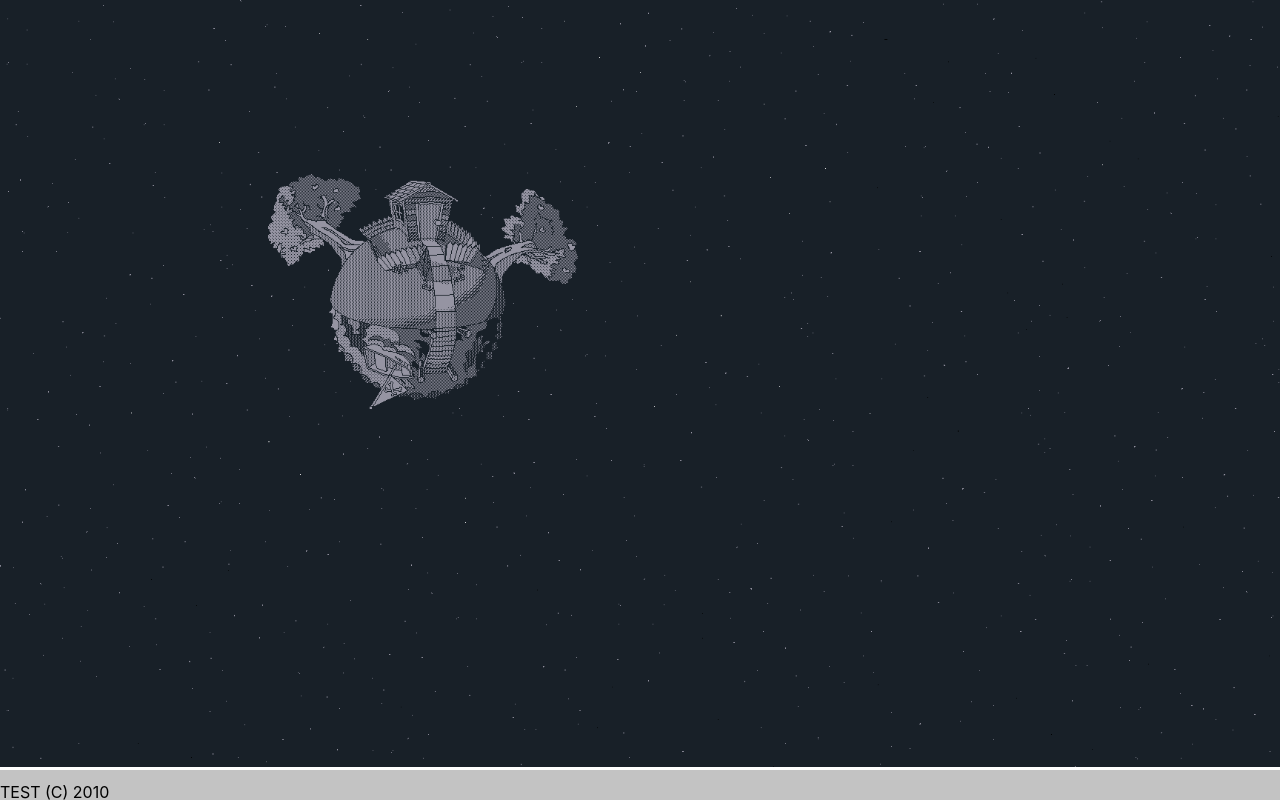
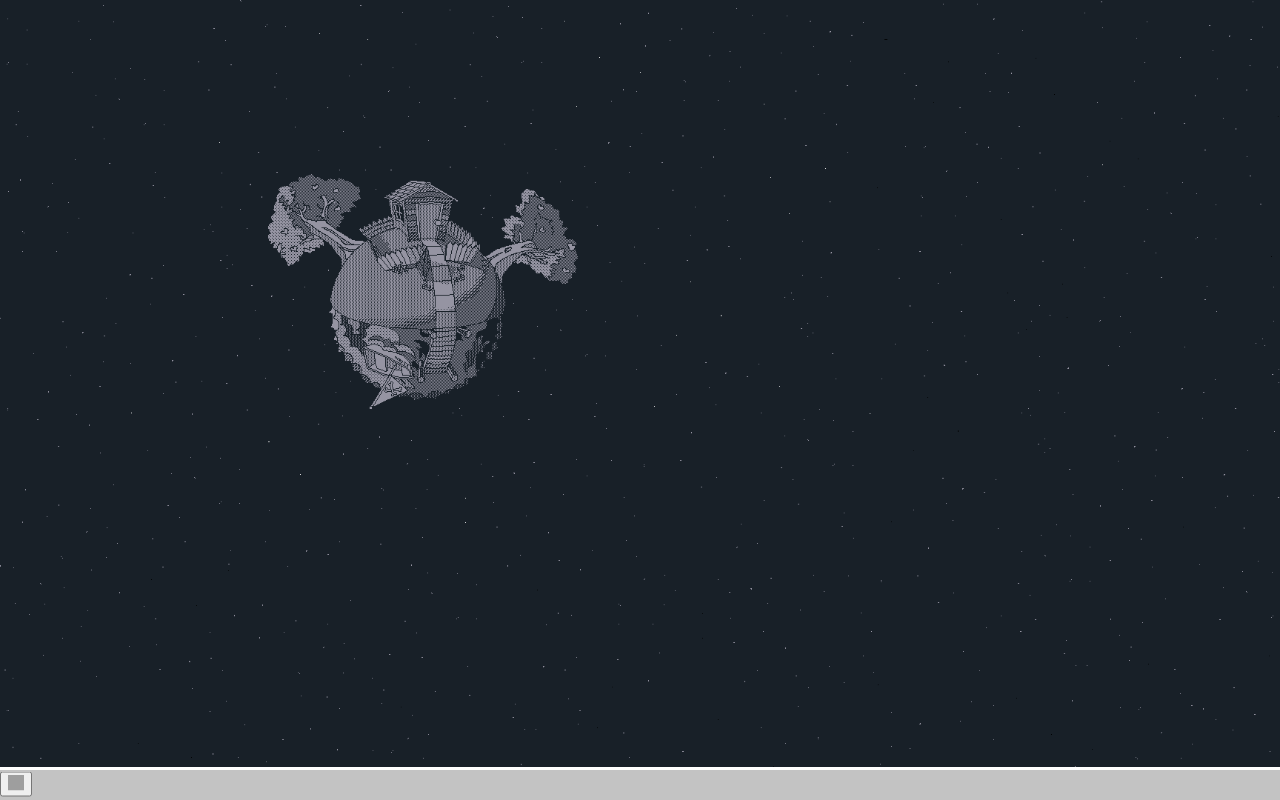
Before and after one commit to d-najd/portfolio, a React (Vite) app: page / in a window 1280 px wide. Built offline with nearby package versions, Linux system fonts and the light colour scheme; grey boxes are pictures that could not be loaded.

Commit message:
work on bottom bar

```diff
--- /dev/null
+++ b/src/components/common/commonStyles.module.scss
@@ -0,0 +1,9 @@
+.verticalCenter {
+	margin: 0;
+	position: absolute;
+	top: 50%;
+	transform: translateY(-50%);
+}
+
+.button {
+}
--- a/src/features/bottom-panel/BottomPanel.module.scss
+++ b/src/features/bottom-panel/BottomPanel.module.scss
@@ -23,3 +23,8 @@
 		background-color: var(--primary-border-elevated);
 	}
 }
+
+.widowsImage {
+	width: 2vh;
+	height: 2vh;
+}
--- a/src/features/bottom-panel/BottomPanel.tsx
+++ b/src/features/bottom-panel/BottomPanel.tsx
@@ -1,11 +1,16 @@
 import styles from "./BottomPanel.module.scss"
+import commonStyles from "../../components/common/commonStyles.module.scss"
 
 export const BottomPanel = () => {
 	return (
 		<>
 			<div className={styles.container}>
 				<div className={styles.bottomBar}>
-					TEST (C) 2010
+					<div className={commonStyles.verticalCenter}>
+						<button className={commonStyles.button}>
+							<img className={styles.widowsImage} src="https://upload.wikimedia.org/wikipedia/commons/6/6d/Windows_Logo_%281992-2001%29.svg" alt={"Windows 95 logo"}/>
+						</button>
+					</div>
 				</div>
 			</div>
 		</>
```
